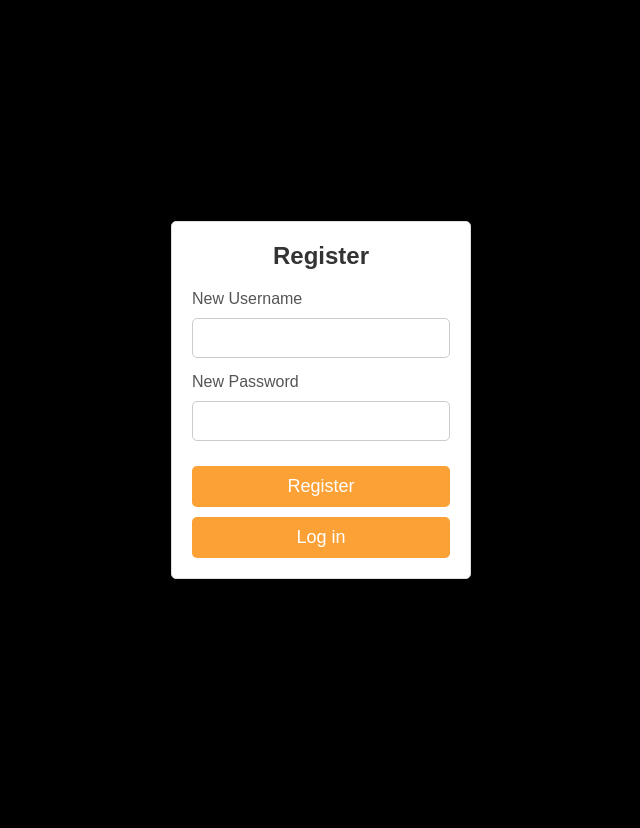
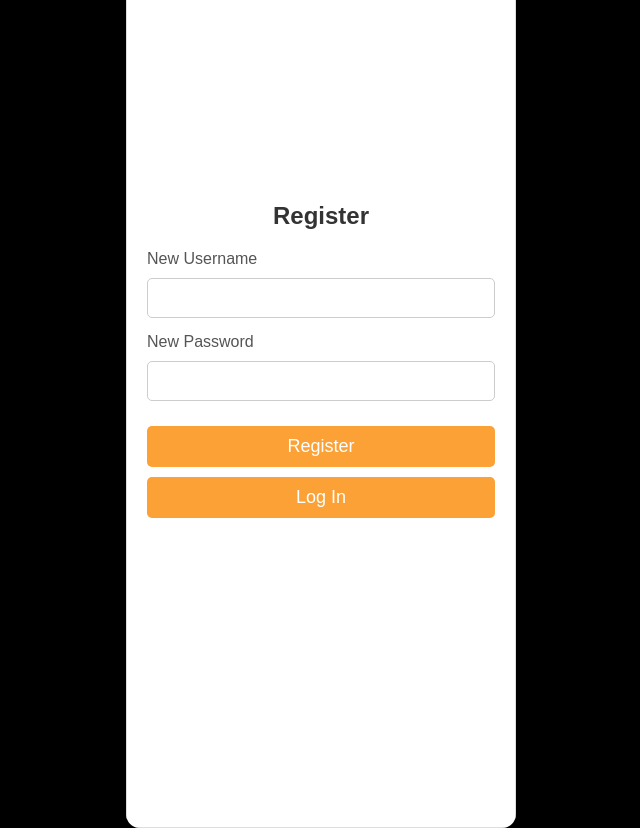
Before and after one commit to waritctd/Trial, a website built with Vite: page registration.html in a window 1280 px wide. Shown: the whole page, without its empty margins (319-959 px from the left). Before the commit the page ends 800 px from the top, so only its background shows below. Built offline with nearby package versions, Linux system fonts and the light colour scheme.

Commit message:
Added CSS to login pages

```diff
--- a/Authentication/authentication.css
+++ b/Authentication/authentication.css
@@ -21,7 +21,6 @@ body, h2, label, input, button, a {
     place-items: center;
   }
 
-  /* Style the registration form container */
   .form {
     background-color: #fff;
     border: 1px solid #ddd;
@@ -29,11 +28,20 @@ body, h2, label, input, button, a {
     box-shadow: 0 0 10px rgba(0, 0, 0, 0.1);
     border-radius: 5px;
     text-align: center;
-    width: 300px;
+    height: 856px;
+    width:100%;
   }
 
+  .main{
+    position: relative;
+    width:100%;
+    max-width: 390px;
+    border-radius: 14px;
+    overflow: hidden;
+  }
   /* Style the h2 heading */
   h2 {
+    margin-top: 60%;
     font-size: 24px;
     margin-bottom: 20px;
     color: #333;
--- a/Authentication/authentication.js
+++ b/Authentication/authentication.js
@@ -5,6 +5,6 @@ function isSignIn() {
         //alert("continue to site");
     } else {
         alert("Please sign in first.");
-        window.location.href = "signin.html";
+        window.location.href = "login.html";
     }
 }
--- a/Authentication/register_signin.js
+++ b/Authentication/register_signin.js
@@ -24,7 +24,7 @@ function register() {
         alert("Username or password cannot be blank. Please enter a valid username or password.");
     } else if (users.some(u => u.username === newUsername)) {
         alert("Username is already taken. Please choose another one.");
-        window.location.href = "signin.html";
+        window.location.href = "login.html";
     } else {
         users.push({ username: newUsername, password: newPassword });
         console.log('auth:', auth);
--- a/registration.html
+++ b/registration.html
@@ -7,7 +7,9 @@
     <title>Document</title>
     <script src="Authentication/register_signin.js"></script>
 </head>
-<body onload="isSignIn()">
+<body>
+    <div class="main">
+        <div class="container">
             <div id="registration-form" class="form">
                     <h2>Register</h2>
                     <label for="register-username">New Username</label>
@@ -15,7 +17,9 @@
                     <label for="register-password">New Password</label>
                     <input type="password" id="register-password" name="register-password" required>
                     <button type="submit" onclick="register()">Register</button>
-        <button type="submit" onclick="location.href='signin.html'">Log in</button>
+                    <button type="submit" onclick="location.href='login.html'">Log In</button>
+                </div>
+            </div>
     </div>
 </body>
 </html>
```
Also changed, not shown: login.html (added, +24 -0 lines), signin.html (deleted, +0 -22 lines). Lines whose indentation alone changed are shown as unchanged.
